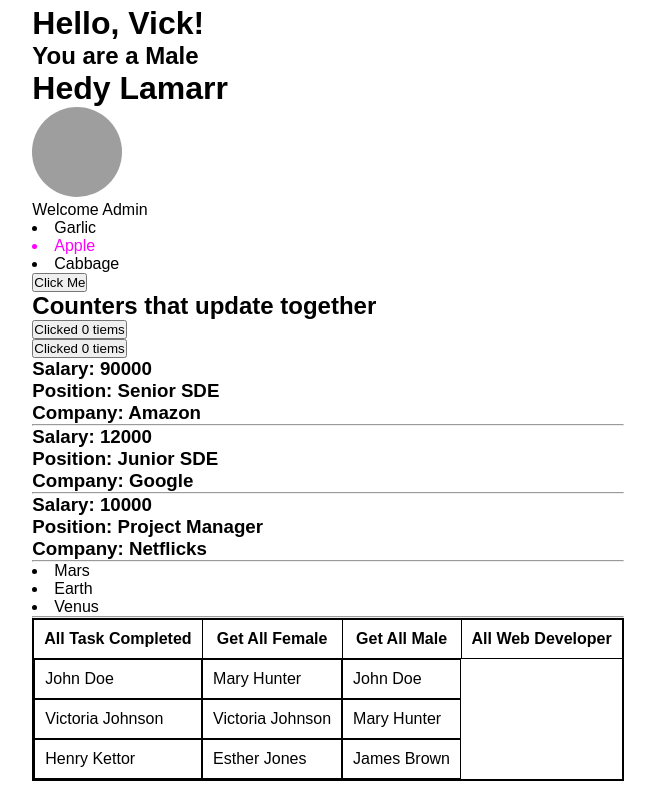
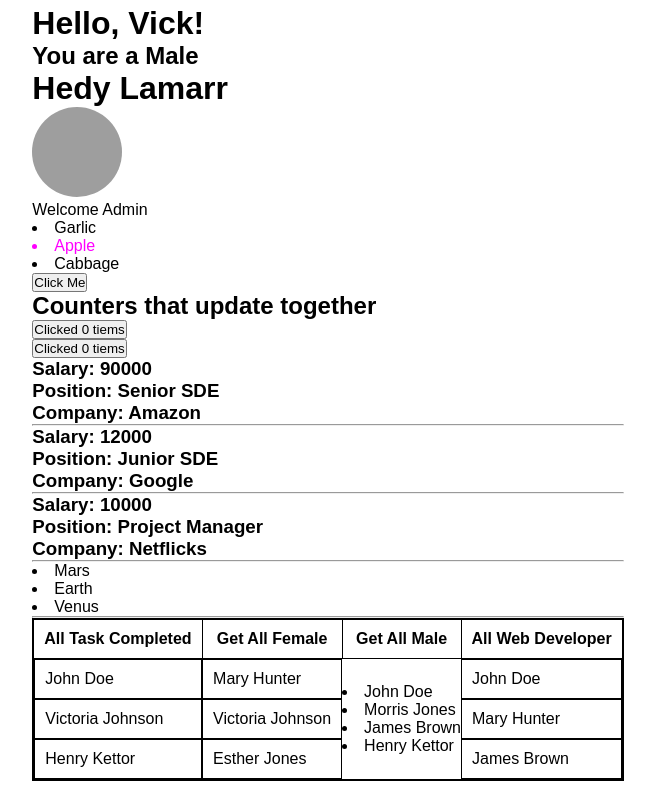
Before and after one commit to nimely111/React-Coding-snippet, a React (Vite) app: page / in a window 1280 px wide. Shown: the top 800 px of the page, without its empty margins (312-967 px from the left). Built offline with nearby package versions, Linux system fonts and the light colour scheme; grey boxes are pictures that could not be loaded.

Commit message:
write a jsx condition to get all male

```diff
--- a/src/Employees.jsx
+++ b/src/Employees.jsx
@@ -73,6 +73,15 @@ function Emplooyes() {
 })}
 </td>
 
+{/* get all male */}
+<td>
+  {employeesData.map((data, key) => {
+    return data.gender === 'Male' && <li>
+      {data.name}
+    </li>
+  })}
+</td>
+
 <td>
    {/* get web Dev. */}
    {employeesData.map((data, key) => {
```
